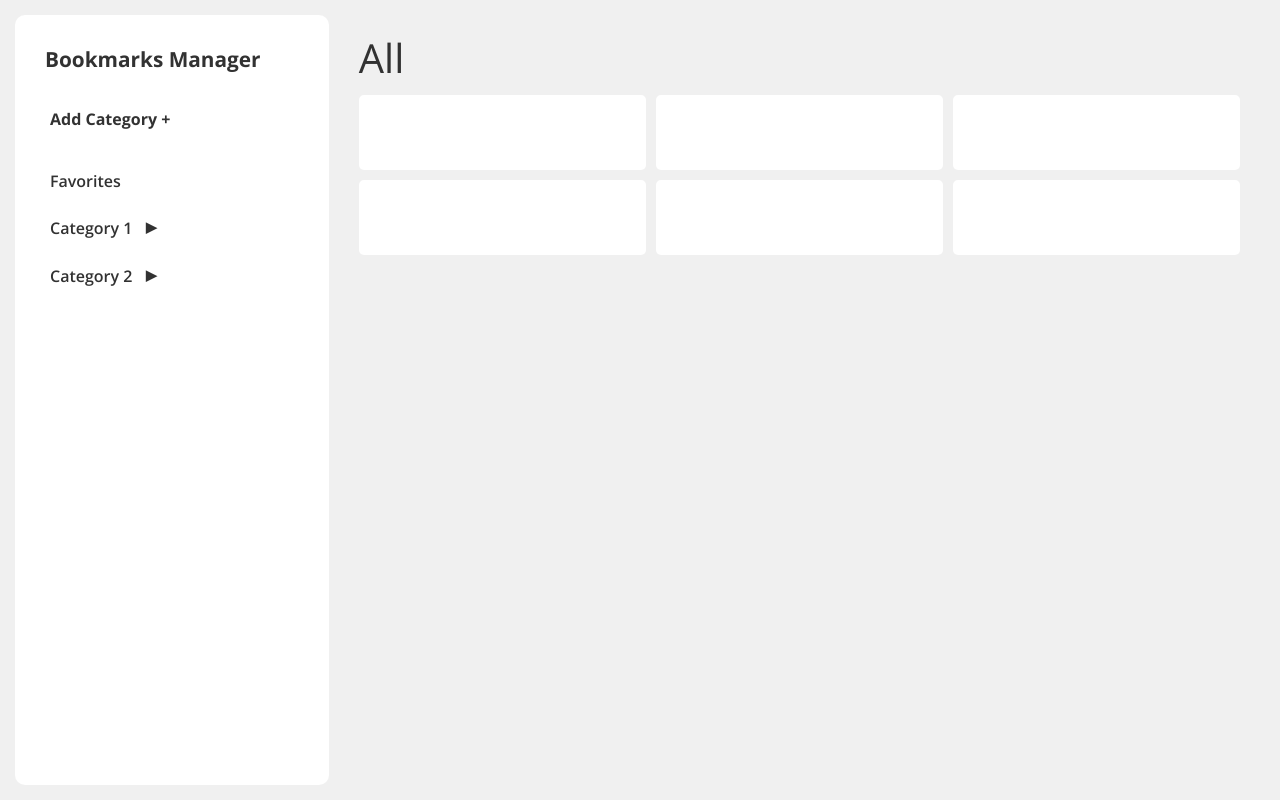
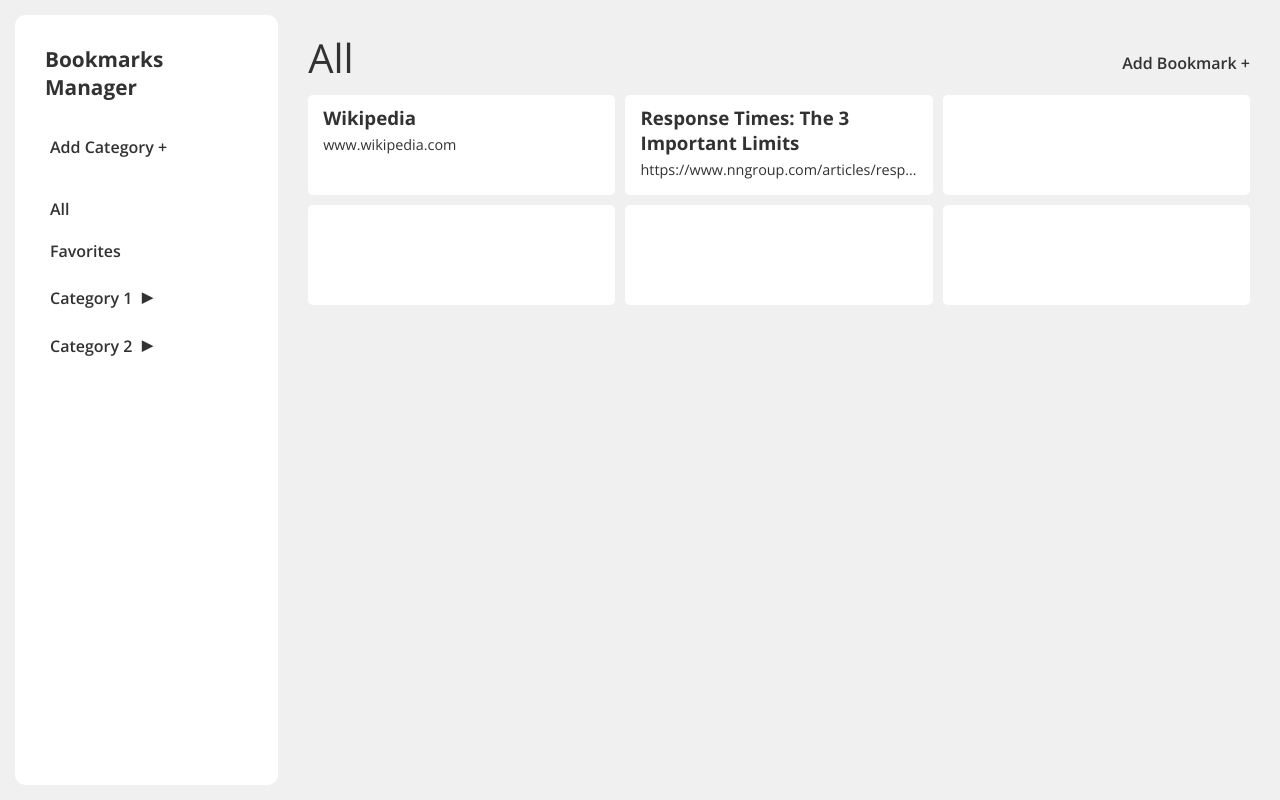
Before and after one commit to n-dett/bookmark-manager, a website built with webpack: page src/template.html in a window 1280 px wide. Built offline with nearby package versions, Linux system fonts and the light colour scheme; a web font is replaced by a local one.

Commit message:
Refactor event-listeners and edit styles

```diff
--- a/src/event-listeners.js
+++ b/src/event-listeners.js
@@ -1,4 +1,6 @@
-function toggleAccordion() {
+import { toggleSubcatVisibility } from "./update-UI";
+
+function toggleAccordionListener() {
     const carets = document.querySelectorAll('.caret');
     carets.forEach(caret => {
         caret.addEventListener("click", function (e) {
@@ -9,16 +11,12 @@ function toggleAccordion() {
             if(!subCatList) return;
 
             // Toggle visibility of the subcategories
-            if(subCatList.style.display === "none") {
-                subCatList.style.display = "block";
-                caret.innerHTML = "&#9662";
-            } else {
-                subCatList.style.display = "none";
-                caret.innerHTML = "&#9656";
-            }
+            toggleSubcatVisibility(subCatList, caret);
         })
     });
 }
 
 
-export{ toggleAccordion }
+
+
+export{ toggleAccordionListener }
--- a/src/index.js
+++ b/src/index.js
@@ -1,7 +1,7 @@
 import "./styles.css";
-import { toggleAccordion } from "./event-listeners";
+import { toggleAccordion, toggleAccordionListener } from "./event-listeners";
 
 // Add all event listeners
 document.addEventListener("DOMContentLoaded", () => {
-    toggleAccordion();
+    toggleAccordionListener();
 })
--- a/src/styles.css
+++ b/src/styles.css
@@ -5,7 +5,7 @@
     padding: 0;
     box-sizing: border-box;
     font-family: "Open Sans", Arial, Helvetica, sans-serif;
-    font-weight: 700;
+    font-weight: 600;
     color: rgb(50, 50, 50);
 }
 
@@ -17,9 +17,9 @@ body {
     background-color: rgb(240, 240, 240);
     width: 100%;
     height: 100vh;
+    padding: 15px 0 15px 15px;
+    margin: 0;
     display: flex;
-    padding: 15px 10px 15px 15px;
-    margin: 0;
 }
 
 #sidebar {
@@ -34,6 +34,7 @@ body {
 
 h1 {
     font-size: 1.3rem;
+    font-weight: 700;
 }
 
 
@@ -43,19 +44,17 @@ nav {
     margin-top: 20px;
 }
 
-.category-btn, #new-category {
+.category-btn, #add-category {
     margin: 0 0 10px 0;
 }
 
-.category-name {
-    font-weight: 600;
+.category-name, #add-bookmark {
     font-size: 1rem;
 }
 
 .caret {
-    font-weight: 600;
-    margin-left: 8px;
-    padding: 2px;
+    margin-left: 2px;
+    padding: 4px;
     font-size: 1.3rem;
 }
 
@@ -63,7 +62,7 @@ nav {
     margin: 0 0 10px 0
 }
 
-.category-btn, .subcat, #new-category {
+.category-btn, .subcat, #add-category, #add-bookmark {
     background-color: transparent;
     border: none;
     border-radius: 3px;
@@ -73,12 +72,12 @@ nav {
     cursor: pointer;
 }
 
-.category-btn:hover, .subcat:hover, .active {
+.category-btn:hover, .subcat:hover, .category-btn.active {
     background-color: rgb(240, 240, 240);
 }
 
 
-#new-category {
+#add-category {
     margin-top: 30px;
     font-size: 1rem;
 }
@@ -96,9 +95,15 @@ li {
 }
 
 #main-content {
-    min-width: 75%;
+    flex-basis: 100%;
     padding: 0 30px 0 30px;
     margin-top: 15px;
+}
+
+#main-content-header {
+    display: flex;
+    align-items: center;
+    justify-content: space-between;
 }
 
 h2 {
@@ -110,12 +115,34 @@ h2 {
 #bookmarks-container {
     width: 100%;
     display: grid;
-    grid-template-columns: repeat(3, 1fr);
+    grid-template-columns: repeat(auto-fit, minmax(275px, 1.5fr));
     gap: 10px;
 }
 
 .bookmark-card {
     background-color: white;
     border-radius: 5px;
-    height: 75px;
+    height: 100px;
+    transition: background-color .3s;
+    cursor: pointer;
+    padding: 10px 15px 0 15px;
 }
+
+.bookmark-card:hover {
+    background-color: rgb(255, 255, 212);
+}
+
+.bookmark-card > h3 {
+    font-weight: 700;
+    margin-bottom: 5px;
+}
+
+.url-text {
+    font-weight: 400;
+    font-size: .9rem;
+    max-width: 100%;
+    text-overflow: ellipsis;
+    white-space: nowrap;
+    overflow: hidden;
+
+}
--- a/src/template.html
+++ b/src/template.html
@@ -8,8 +8,9 @@
 <body>
     <div id="sidebar">
         <h1>Bookmarks Manager</h1>
-        <button id="new-category">Add Category +</button>
+        <button id="add-category">Add Category +</button>
         <nav>
+            <button class="category-btn category-name">All</button>
             <button class="category-btn category-name">Favorites</button>
             <button class="category-btn">
                 <span class="category-name">Category 1</span>
@@ -28,13 +29,18 @@
     </div>
 
     <div id="main-content">
-        <h2 id="category-heading">All</h2>
+        <div id="main-content-header">
+            <h2 id="category-heading">All</h2>
+            <p id="add-bookmark">Add Bookmark +</p>
+        </div>
         <div id="bookmarks-container">
             <div class="bookmark-card">
-
+                <h3>Wikipedia</h3>
+                <p class="url-text">www.wikipedia.com</p>
             </div>
             <div class="bookmark-card">
-
+                <h3>Response Times: The 3 Important Limits</h3>
+                <p class="url-text">https://www.nngroup.com/articles/response-times-3-important-limits/</p>
             </div>
             <div class="bookmark-card">
 
--- /dev/null
+++ b/src/update-UI.js
@@ -0,0 +1,11 @@
+function toggleSubcatVisibility(subCatList, caret) {
+    if(subCatList.style.display === "none") {
+        subCatList.style.display = "block";
+        caret.innerHTML = "&#9662";
+    } else {
+        subCatList.style.display = "none";
+        caret.innerHTML = "&#9656";
+    }
+}
+
+export { toggleSubcatVisibility }
```
